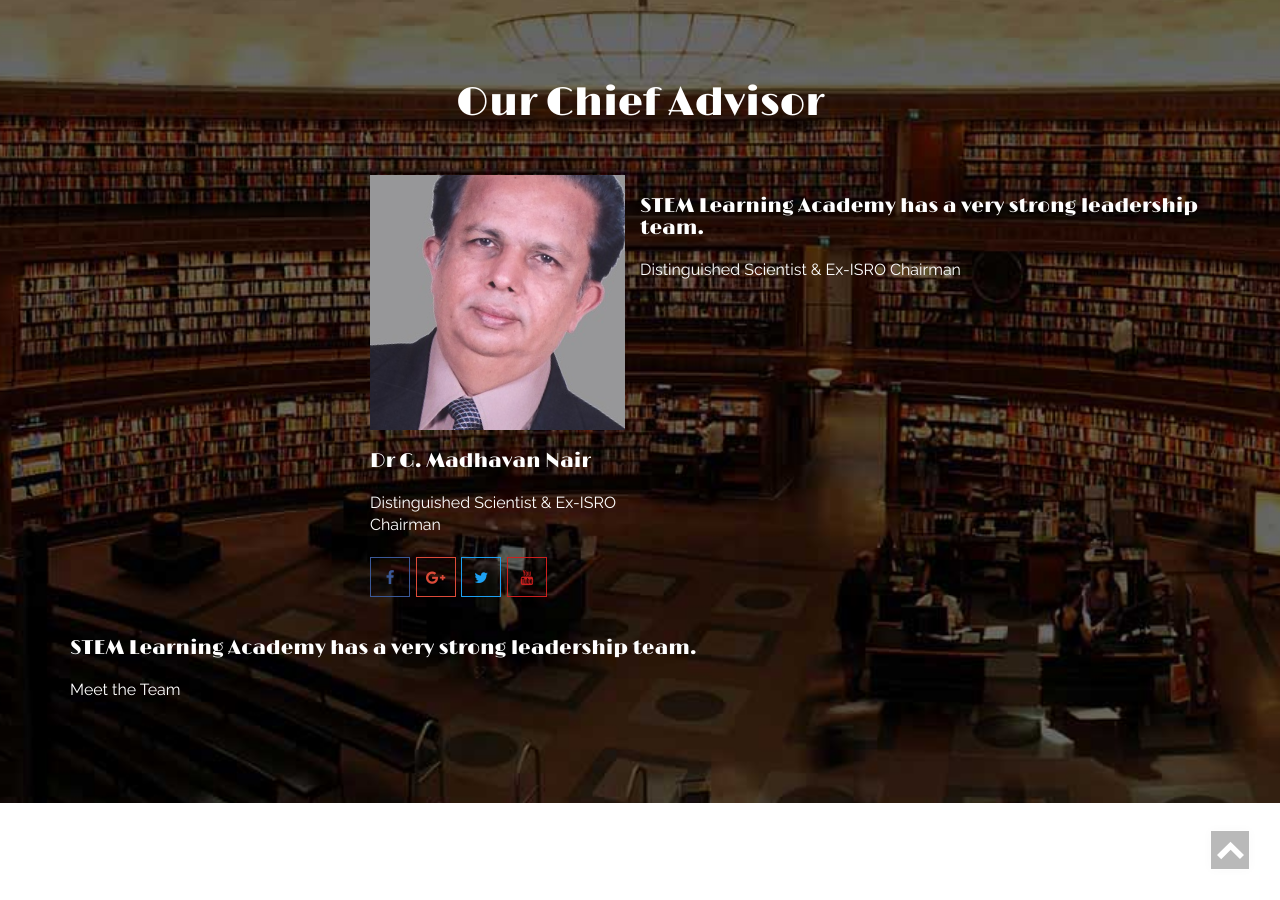
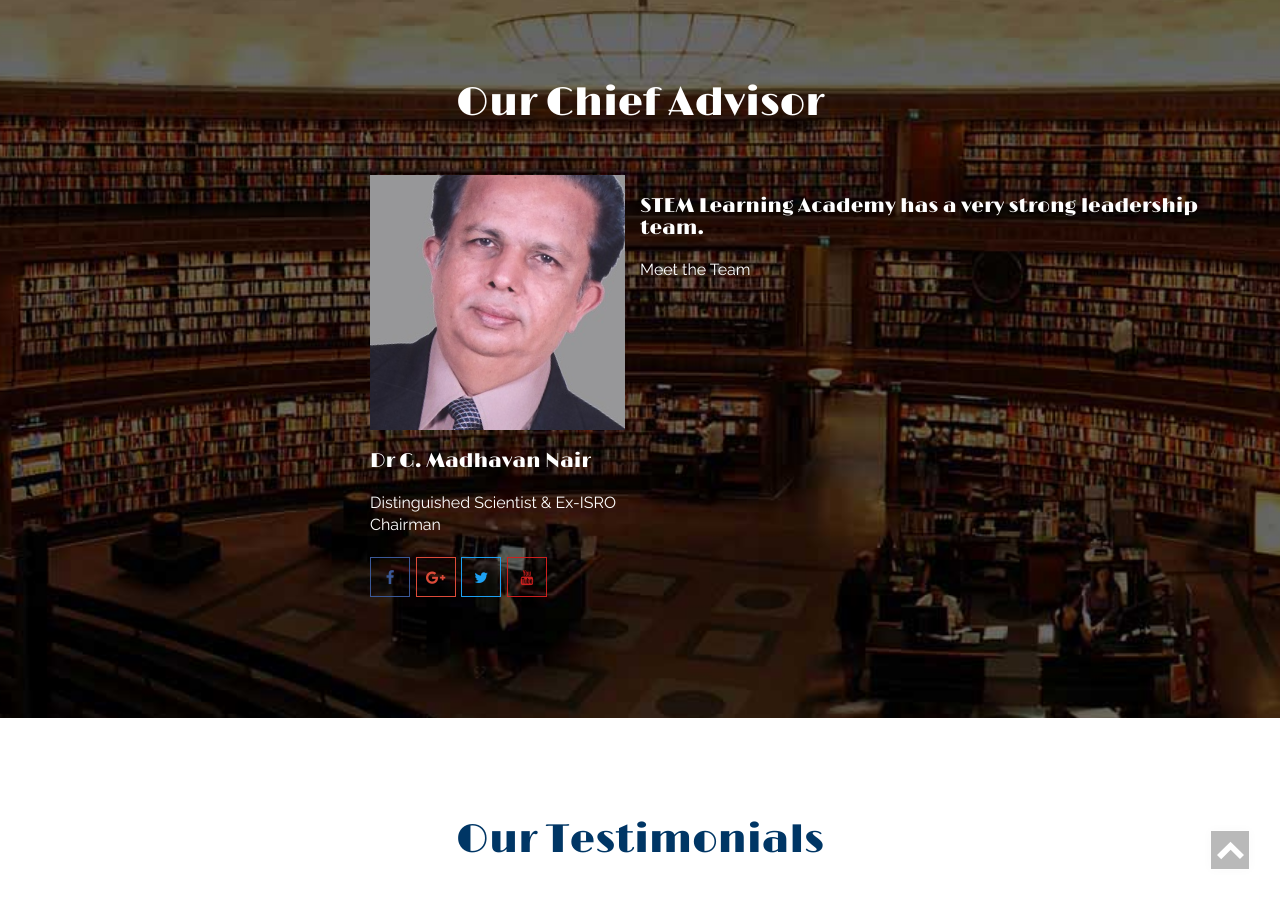
Before and after one commit to dhanyacm/stem, a Jekyll site: the page built from index.html, in a window 1280 px wide and 900 px high, scrolled down 1691 px. Built offline with Jekyll 4.4.1, drawn with Linux system fonts in a browser that asks for light colours; a script that is not in the unit is left out.

Commit message:
Update index.html

```diff
--- a/index.html
+++ b/index.html
@@ -381,11 +381,7 @@
 		</div>
 		<div class="col-lg-3 col-md-6 col-sm-12 team-w3l"></div>
 			<div class="team-info">
-				<div class="hover06 column slideanim">
-					<h4 class="slideanim">STEM Learning Academy has a very strong leadership team.</h4>
-				<p class="slideanim" style"color:#1da1f2;">Distinguished Scientist & Ex-ISRO Chairman</p>
 
-				</div>
 				<h4 class="slideanim">STEM Learning Academy has a very strong leadership team.</h4>
 
 				<a href="team.html" title="Click"><p class="slideanim">Meet the Team</p></a>
```
